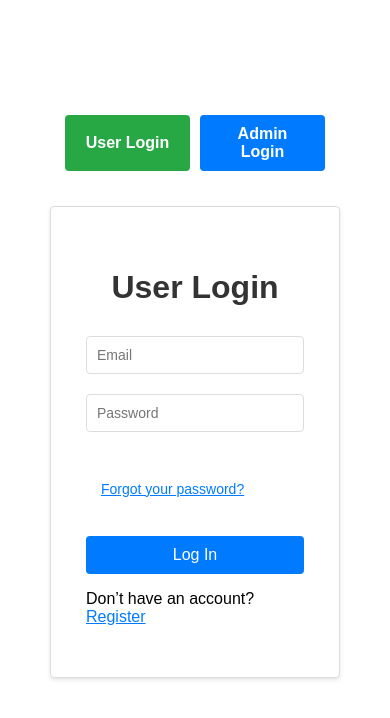
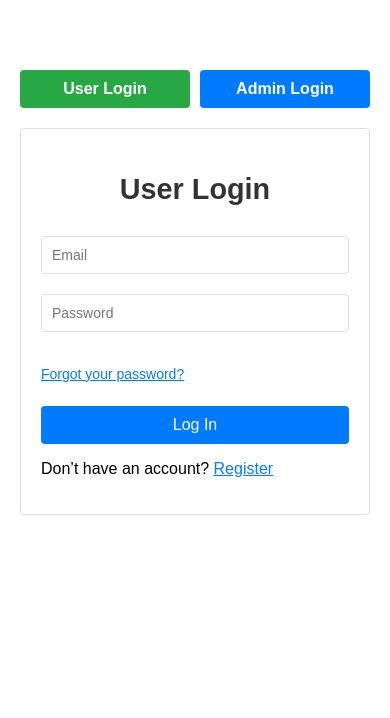
Before and after one commit to harshalpuri1/Calendar-Application-for-Communication-Tracking_Frontend, a React (Create React App) app: page / in a window 390 px wide. Shown: the top 718 px of the page. Built offline with nearby package versions, Linux system fonts and the light colour scheme.

Commit message:
Updated CSS

```diff
--- a/src/components/Admin/AdminDashboard.css
+++ b/src/components/Admin/AdminDashboard.css
@@ -19,6 +19,7 @@
     display: flex;
     justify-content: center;
     margin-bottom: 20px;
+    padding: 8px;
     gap: 10px;
   }
 
@@ -58,3 +59,19 @@
   .checkbox{
     width: 0;
   }
+
+
+  @media (max-width: 480px) {
+    .admin-dashboard {
+        padding: 5px;
+    }
+    .company-list li {
+      padding: 10px;
+    }
+    .tabs{
+      padding: 0;
+    }
+    .tab-content{
+      padding: 10px;
+    }
+}
--- a/src/components/Admin/CommunicationMethodManagement.css
+++ b/src/components/Admin/CommunicationMethodManagement.css
@@ -1,13 +1,6 @@
 /* Container styling */
 div {
   font-family: 'Arial', sans-serif;
-    /* Optional container styling that you can enable if needed */
-    /* margin: 20px auto;
-    max-width: 900px;
-    padding: 20px;
-    background-color: #f9f9f9;
-    border-radius: 10px;
-    box-shadow: 0 4px 8px rgba(0, 0, 0, 0.1); */
 }
 
 /* Title styling */
@@ -23,34 +16,44 @@ div {
   display: flex;
   flex-direction: column;
   gap: 15px;
-    margin-bottom: 20px;
-  }
-
-  .inputcheckbox{
-    margin-right: 1%;
 }
 
 input,
 textarea,
-  button {
+select {
   padding: 12px;
   border-radius: 8px;
   border: 1px solid #ccc;
   font-size: 1rem;
+  box-sizing: border-box;
+  transition: all 0.3s ease;
 }
 
 input:focus,
-  textarea:focus {
+textarea:focus,
+select:focus {
+  outline: none;
   border-color: #4caf50;
   box-shadow: 0 0 5px rgba(76, 175, 80, 0.5);
 }
 
+input:hover,
+textarea:hover,
+select:hover {
+  border-color: #4caf50;
+}
+
+/* Button styling */
 button {
+  padding: 12px;
   background-color: #4caf50;
   color: white;
+  border: none;
+  border-radius: 8px;
+  font-size: 1rem;
   cursor: pointer;
-    border: none;
-    font-size: 1rem;
+  transition: all 0.3s ease;
+  width: 100%;
 }
 
 button:hover {
@@ -59,17 +62,10 @@ div {
 
 /* List styling */
 .method-list {
-    margin-top: 30px;
+  padding: 10px;
   background-color: #fff;
-    padding: 20px;
   border-radius: 10px;
   box-shadow: 0 4px 8px rgba(0, 0, 0, 0.1);
-  }
-
-  .method-list h3 {
-    color: #333;
-    margin-bottom: 15px;
-    font-size: 1.5rem;
 }
 
 /* Grid layout for methods */
@@ -82,15 +78,24 @@ div {
 /* Method item styling */
 .method-item {
   background-color: #f1f1f1;
-    padding: 15px;
-    border-radius: 6px;
-    transition: all 0.3s ease;
+  border-radius: 10px;
+  box-shadow: 0 2px 6px rgba(0, 0, 0, 0.1);
+  padding: 20px;
+  font-size: 0.9rem;
   display: flex;
   flex-direction: column;
   justify-content: space-between;
+  align-items: center;
   text-align: center;
-    height: 150px; /* Set a fixed height to make items square-like */
-    box-sizing: border-box; /* Ensures padding is included in height calculation */
+  width: auto;
+  height: 150px; /* Set square-like dimensions */
+  transition: all 0.3s ease;
+  cursor: pointer;
+}
+
+strong {
+  font-weight: bold;
+  font-size: 0.9rem;
 }
 
 .method-item:hover {
@@ -98,34 +103,47 @@ div {
   transform: translateY(-2px);
 }
 
-  .method-item span {
-    font-weight: bold;
-    font-size: 0.9rem;
+/* Action buttons inside each method item */
+.action-buttons {
+  display: flex;
+  gap: 10px;
 }
 
-  .method-item p {
-    font-size: 0.9rem;
-    color: #555;
-    flex-grow: 1;
+.EDbutton {
+  display: flex;
+  justify-content: space-around;
 }
 
-  .method-header {
-    font-size: 1.1rem;
-    margin-bottom: 10px;
+.EDbutton button {
+  width: 100px;
+  margin: 5px;
 }
 
-  /* Button styling */
-  button {
-    padding: 8px 12px;
-    background-color: #f44336;
-    color: white;
-    border-radius: 5px;
+.action-buttons button {
+  padding: 6px 12px;
+  font-size: 0.9rem;
+  border: none;
+  border-radius: 6px;
   cursor: pointer;
-    border: none;
+  transition: all 0.3s ease;
 }
 
-  button:hover {
-    background-color: #d32f2f;
+.action-buttons .edit-btn {
+  background-color: #007bff;
+  color: white;
+}
+
+.action-buttons .edit-btn:hover {
+  background-color: #0056b3;
+}
+
+.action-buttons .delete-btn {
+  background-color: #dc3545;
+  color: white;
+}
+
+.action-buttons .delete-btn:hover {
+  background-color: #b02a37;
 }
 
 /* Styling for the checkbox and label */
@@ -136,12 +154,82 @@ div {
 }
 
 /* Responsive styling */
-  @media (max-width: 768px) {
+@media (max-width: 1024px) {
+  .method-grid {
+      grid-template-columns: repeat(3, 1fr); /* 2 items per row */
+  }
+
   .form {
       gap: 10px;
   }
 
-    .method-grid {
-      grid-template-columns: 1fr; /* 1 item per row on smaller screens */
+  input,
+  textarea,
+  select {
+      font-size: 0.9rem;
+  }
+
+  button {
+      font-size: 0.9rem;
+  }
+
+  h2 {
+      font-size: 1.8rem;
+  }
+
+  .action-buttons button {
+      font-size: 0.8rem;
   }
 }
+
+@media (max-width: 900px) {
+  .method-grid {
+      grid-template-columns: repeat(2, 1fr); /* 2 items per row */
+  }
+
+  .form {
+      gap: 10px;
+  }
+
+  input,
+  textarea,
+  select {
+      font-size: 0.9rem;
+  }
+
+  button {
+      font-size: 0.9rem;
+  }
+
+  h2 {
+      font-size: 1.8rem;
+  }
+
+  .action-buttons button {
+      font-size: 0.8rem;
+  }
+}
+
+@media (max-width: 640px) {
+  .method-grid {
+      grid-template-columns: 1fr; /* 1 item per row */
+  }
+
+  div {
+      padding: 0;
+  }
+
+  button {
+      font-size: 0.85rem;
+  }
+
+  .method-list {
+      padding: 10px;
+  }
+}
+
+.error-message {
+  color: red;
+  font-weight: bold;
+  margin-bottom: 10px;
+}
--- a/src/components/Admin/CompanyManagement.css
+++ b/src/components/Admin/CompanyManagement.css
@@ -25,7 +25,6 @@ select {
     border-radius: 8px;
     border: 1px solid #ccc;
     font-size: 1rem;
-    /* width: 100%; */
     box-sizing: border-box;
     transition: all 0.3s ease;
 }
@@ -95,6 +94,7 @@ button:hover {
     transition: all 0.3s ease;
     cursor: pointer;
 }
+
 strong {
     font-weight: bold;
     font-size: 0.9rem;
@@ -111,12 +111,12 @@ strong {
     gap: 10px;
 }
 
-.EDbutton{
+.EDbutton {
     display: flex;
     justify-content: space-around;
 }
 
-.EDbutton button{
+.EDbutton button {
     width: 100px;
     margin: 5px;
 }
@@ -149,7 +149,35 @@ strong {
 }
 
 /* Responsive Design for smaller screens */
-@media (max-width: 768px) {
+@media (max-width: 1024px) {
+    .company-list ul {
+        grid-template-columns: repeat(3, 1fr); /* 2 items per row */
+    }
+
+    .form {
+        gap: 10px;
+    }
+
+    input,
+    textarea,
+    select {
+        font-size: 0.9rem;
+    }
+
+    button {
+        font-size: 0.9rem;
+    }
+
+    h2 {
+        font-size: 1.8rem;
+    }
+
+    .action-buttons button {
+        font-size: 0.8rem;
+    }
+}
+
+@media (max-width: 900px) {
     .company-list ul {
         grid-template-columns: repeat(2, 1fr); /* 2 items per row */
     }
@@ -177,13 +205,13 @@ strong {
     }
 }
 
-@media (max-width: 480px) {
+@media (max-width: 640px) {
     .company-list ul {
         grid-template-columns: 1fr; /* 1 item per row */
     }
 
     div {
-        padding: 15px;
+        padding: 0;
     }
 
     button {
@@ -191,11 +219,12 @@ strong {
     }
 
     .company-list {
-        padding: 15px;
+        padding: 10px;
     }
 }
+
 .error-message {
     color: red;
     font-weight: bold;
     margin-bottom: 10px;
-  }
+}
--- a/src/components/Login/Login.css
+++ b/src/components/Login/Login.css
@@ -27,7 +27,7 @@
     border-color: #007bff;
   }
 
-  .tab-content {
+  .tab-contents {
     border: 1px solid #ddd;
     padding: 20px;
     background: #fff;
--- a/src/components/Login/Login.js
+++ b/src/components/Login/Login.js
@@ -32,7 +32,7 @@ function LoginPage() {
           Admin Login
         </button>
       </div>
-      <div className="tab-content">
+      <div className="tab-contents">
         {showForgotPassword ? (
           <ForgotPasswordForm />
         ) : activeTab === "user" ? (
```
Lines whose indentation alone changed are shown as unchanged.
